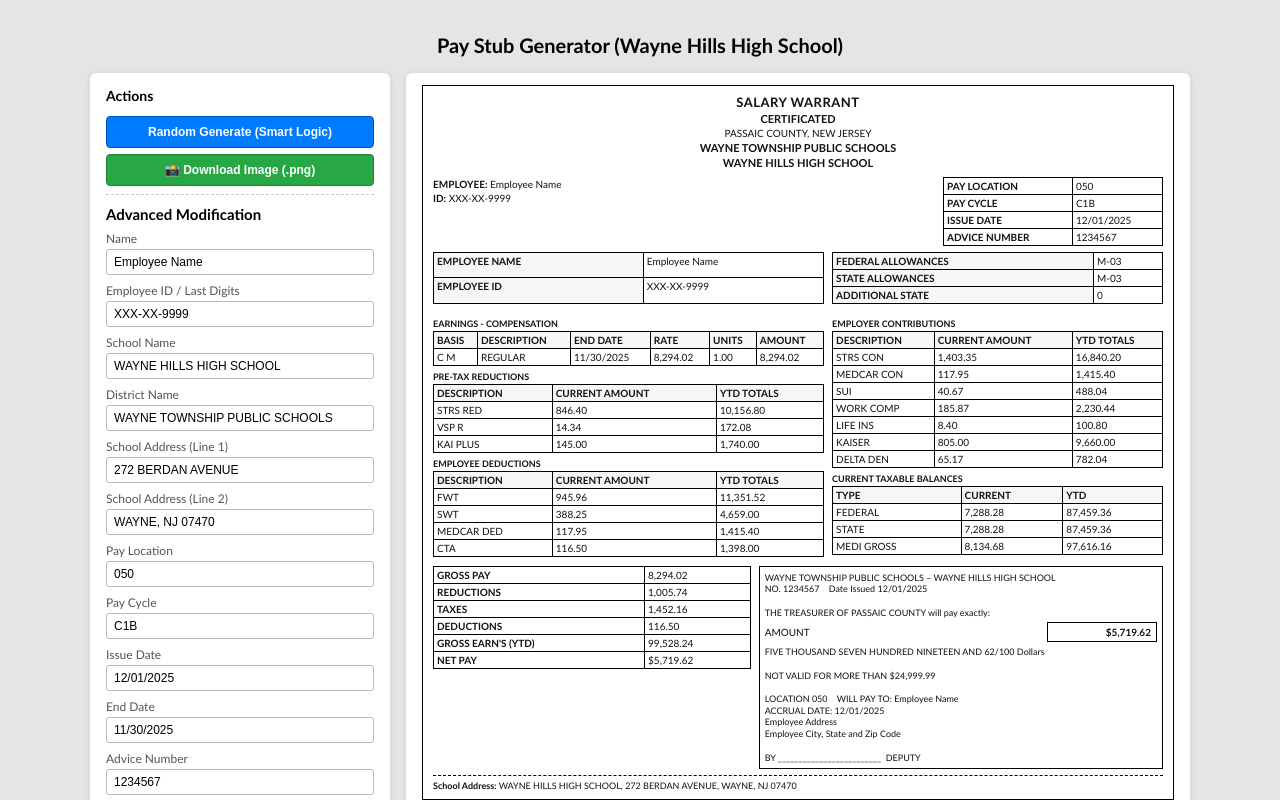
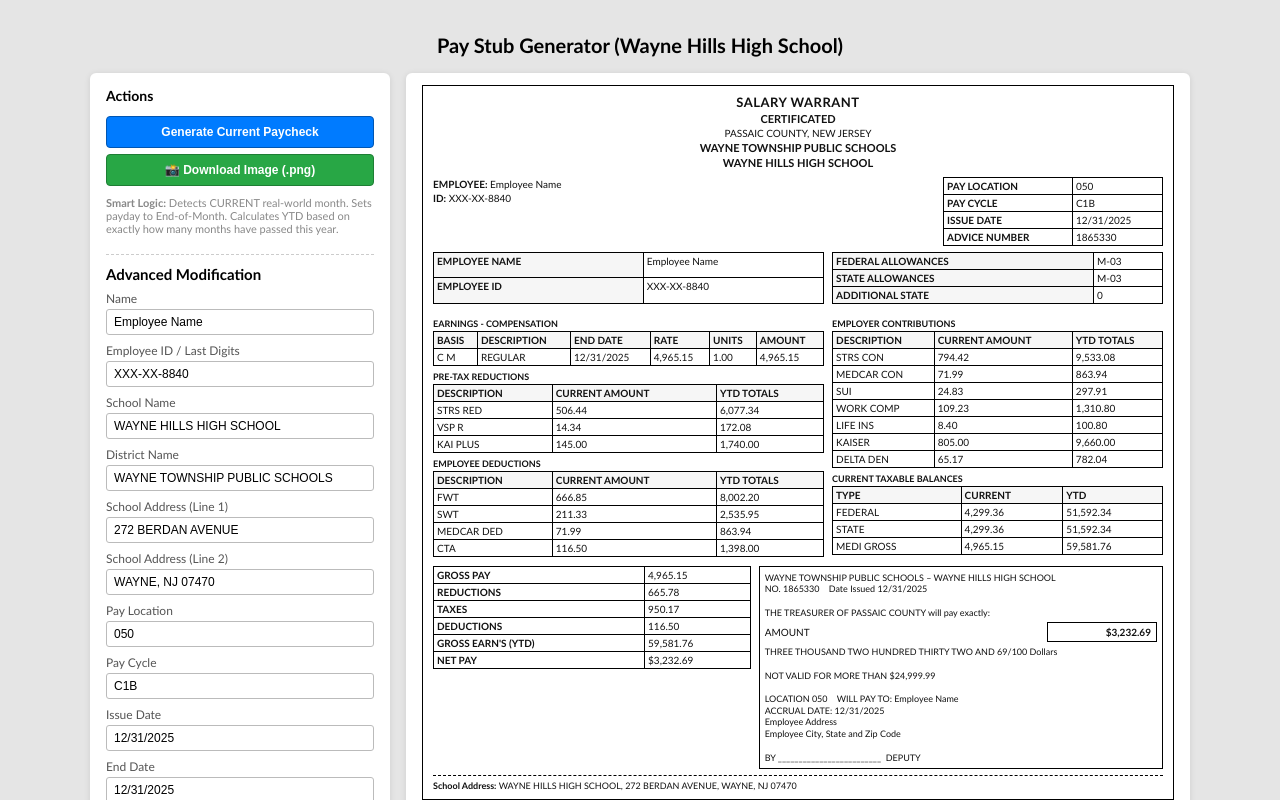
Before and after one commit to songmaucodai/us-teacher-paystub, a plain HTML site: page index.html in a window 1280 px wide. Both pictures are taken after a click on the button "📸 Download Image (.png)". Shown: the top 800 px of the page. Drawn offline with nearby package versions, Linux system fonts and the light colour scheme.

Commit message:
Update index.html

```diff
--- a/index.html
+++ b/index.html
@@ -26,13 +26,8 @@
     .hint { font-size: 11px; color: #888; margin-top: 4px; }
 
     .quick-panel { border-bottom: 1px dashed #ccc; padding-bottom: 8px; margin-bottom: 6px; display: flex; flex-direction: column; gap: 6px; }
-    /* Style cho các nút bấm */
-    .btn {
-      padding: 8px 10px; font-size: 12px; border-radius: 4px; border: 1px solid transparent;
-      cursor: pointer; width: 100%; font-weight: bold; transition: opacity 0.2s;
-    }
+    .btn { padding: 8px 10px; font-size: 12px; border-radius: 4px; border: 1px solid transparent; cursor: pointer; width: 100%; font-weight: bold; transition: opacity 0.2s; }
     .btn:hover { opacity: 0.9; }
-
     #btn-random { background: #007bff; color: white; border-color: #0056b3; }
     #btn-download { background: #28a745; color: white; border-color: #1e7e34; }
 
@@ -73,8 +68,11 @@
     <div class="panel editor">
       <div class="quick-panel">
         <h3>Actions</h3>
-        <button id="btn-random" class="btn">Random Generate (Smart Logic)</button>
+        <button id="btn-random" class="btn">Generate Current Paycheck</button>
         <button id="btn-download" class="btn">📸 Download Image (.png)</button>
+        <p class="hint">
+          <strong>Smart Logic:</strong> Detects CURRENT real-world month. Sets payday to End-of-Month. Calculates YTD based on exactly how many months have passed this year.
+        </p>
       </div>
 
       <h2>Advanced Modification</h2>
@@ -121,12 +119,12 @@
 
       <div class="field-group">
         <label for="input-issueDate">Issue Date</label>
-        <input id="input-issueDate" type="text" value="12/01/2025" data-bind="issueDate" />
+        <input id="input-issueDate" type="text" value="12/31/2025" data-bind="issueDate" />
       </div>
 
       <div class="field-group">
         <label for="input-endDate">End Date</label>
-        <input id="input-endDate" type="text" value="11/30/2025" data-bind="endDate" />
+        <input id="input-endDate" type="text" value="12/31/2025" data-bind="endDate" />
       </div>
 
       <div class="field-group">
@@ -158,7 +156,7 @@
 
       <div class="field-group">
         <label for="input-accrualDate">Accrual Date</label>
-        <input id="input-accrualDate" type="text" value="12/01/2025" data-bind="accrualDate" />
+        <input id="input-accrualDate" type="text" value="12/31/2025" data-bind="accrualDate" />
       </div>
     </div>
 
@@ -182,7 +180,7 @@
               <table>
                 <tr><th>PAY LOCATION</th><td><span data-field="payLocation">050</span></td></tr>
                 <tr><th>PAY CYCLE</th><td><span data-field="payCycle">C1B</span></td></tr>
-                <tr><th>ISSUE DATE</th><td><span data-field="issueDate">12/01/2025</span></td></tr>
+                <tr><th>ISSUE DATE</th><td><span data-field="issueDate">12/31/2025</span></td></tr>
                 <tr><th>ADVICE NUMBER</th><td><span data-field="adviceNumber">1234567</span></td></tr>
               </table>
             </div>
@@ -207,7 +205,7 @@
                 <tr><th>BASIS</th><th>DESCRIPTION</th><th>END DATE</th><th>RATE</th><th>UNITS</th><th>AMOUNT</th></tr>
                 <tr>
                   <td>C M</td><td>REGULAR</td>
-                  <td><span data-field="endDate">11/30/2025</span></td>
+                  <td><span data-field="endDate">12/31/2025</span></td>
                   <td id="cell-gross-rate">8,294.02</td>
                   <td>1.00</td>
                   <td id="cell-gross-amt">8,294.02</td>
@@ -273,7 +271,7 @@
                   <span data-field="districtName">WAYNE TOWNSHIP PUBLIC SCHOOLS</span> –
                   <span data-field="schoolName">WAYNE HILLS HIGH SCHOOL</span><br/>
                   NO. <span data-field="adviceNumber">1234567</span>&nbsp;&nbsp;&nbsp;
-                  Date Issued <span data-field="issueDate">12/01/2025</span>
+                  Date Issued <span data-field="issueDate">12/31/2025</span>
                 </div>
                 <br />
                 <div>THE TREASURER OF PASSAIC COUNTY will pay exactly:</div>
@@ -291,7 +289,7 @@
                   LOCATION <span data-field="payLocation">050</span>&nbsp;&nbsp;&nbsp;&nbsp;WILL PAY TO:
                   <span data-field="employeeName">Employee Name</span>
                 </div>
-                <div>ACCRUAL DATE: <span data-field="accrualDate">12/01/2025</span></div>
+                <div>ACCRUAL DATE: <span data-field="accrualDate">12/31/2025</span></div>
                 <div><span data-field="employeeAddress">Employee Address</span></div>
                 <div><span data-field="employeeCityState">Employee City, State and Zip Code</span></div>
                 <br />
@@ -392,13 +390,22 @@
       if (el) el.textContent = formatMoney(value);
     }
 
-    // --- 3. Logic Tính Lương Thông Minh (Smart Random) ---
+    // --- 3. Logic: BÁM SÁT THỜI GIAN THỰC (Real-Time Logic) ---
     function runSmartRandom() {
         const adviceNumber = (randomInt(1000000, 9999999)).toString();
         const last4 = randomInt(0, 9999).toString().padStart(4, "0");
-        const now = new Date();
-        const issueDate = new Date(now.getTime() - (randomInt(1, 30) * 86400000));
-        const endDate = new Date(issueDate.getTime() - (randomInt(0, 5) * 86400000));
+
+        // --- LOGIC THỜI GIAN THỰC ---
+        const now = new Date(); // Lấy ngày giờ hiện tại trên máy
+        const currentYear = now.getFullYear();
+        const currentMonth = now.getMonth(); // Tháng chạy từ 0 - 11
+
+        // US Teacher Pay: Thường là ngày cuối cùng của tháng (Last working day)
+        // Tạo ngày cuối cùng của tháng HIỆN TẠI
+        const lastDayOfCurrentMonth = new Date(currentYear, currentMonth + 1, 0);
+
+        const issueDate = lastDayOfCurrentMonth;
+        const endDate = lastDayOfCurrentMonth; // Payroll kết thúc cùng ngày
 
         triggerInputById("input-adviceNumber", adviceNumber);
         triggerInputById("input-employeeId", "XXX-XX-" + last4);
@@ -406,6 +413,7 @@
         triggerInputById("input-endDate", formatDateMMDDYYYY(endDate));
         triggerInputById("input-accrualDate", formatDateMMDDYYYY(issueDate));
 
+        // FINANCIAL LOGIC
         const grossPay = 4500 + Math.random() * 4500;
         const rates = {
             strs: 0.102, vsp: 14.34, kai: 145.00,
@@ -421,12 +429,19 @@
         const totalDeductions = fwt + swt + med + rates.cta;
         const netPay = grossPay - totalReductions - totalDeductions;
         const taxable = grossPay - totalReductions;
-        const m = 12;
+
+        // --- LOGIC YTD CHUẨN THỜI GIAN THỰC ---
+        // Lấy tháng hiện tại + 1 để làm hệ số nhân
+        // Ví dụ: Tháng 3 (March) -> currentMonth=2 -> m=3.
+        const m = currentMonth + 1;
 
         updateCell("cell-gross-rate", grossPay); updateCell("cell-gross-amt", grossPay);
+
+        // Nhân YTD với m (tháng thực tế)
         updateCell("cell-strs-curr", strs); updateCell("cell-strs-ytd", strs * m);
         updateCell("cell-vsp-curr", rates.vsp); updateCell("cell-vsp-ytd", rates.vsp * m);
         updateCell("cell-kai-curr", rates.kai); updateCell("cell-kai-ytd", rates.kai * m);
+
         updateCell("cell-fwt-curr", fwt); updateCell("cell-fwt-ytd", fwt * m);
         updateCell("cell-swt-curr", swt); updateCell("cell-swt-ytd", swt * m);
         updateCell("cell-med-curr", med); updateCell("cell-med-ytd", med * m);
@@ -437,9 +452,9 @@
         updateCell("cell-er-med", med); updateCell("cell-er-med-ytd", med * m);
         updateCell("cell-er-sui", erSui); updateCell("cell-er-sui-ytd", erSui * m);
         updateCell("cell-er-wc", erWc); updateCell("cell-er-wc-ytd", erWc * m);
-        updateCell("cell-er-life", 8.40); updateCell("cell-er-life-ytd", 100.80);
-        updateCell("cell-er-kai", 805.00); updateCell("cell-er-kai-ytd", 9660.00);
-        updateCell("cell-er-den", 65.17); updateCell("cell-er-den-ytd", 782.04);
+        updateCell("cell-er-life", 8.40); updateCell("cell-er-life-ytd", 8.40 * m);
+        updateCell("cell-er-kai", 805.00); updateCell("cell-er-kai-ytd", 805.00 * m);
+        updateCell("cell-er-den", 65.17); updateCell("cell-er-den-ytd", 65.17 * m);
 
         updateCell("cell-tax-fed", taxable); updateCell("cell-tax-fed-ytd", taxable * m);
         updateCell("cell-tax-state", taxable); updateCell("cell-tax-state-ytd", taxable * m);
@@ -461,14 +476,12 @@
         const nameVal = document.getElementById('input-employeeName').value || 'employee';
         const dateVal = document.getElementById('input-issueDate').value || 'date';
 
-        // Xử lý tên file
         const cleanName = nameVal.toLowerCase().normalize("NFD").replace(/[\u0300-\u036f]/g, "").replace(/\s+/g, '-');
         const cleanDate = dateVal.replace(/\//g, '-');
         const filename = `${cleanName}-${cleanDate}.png`;
 
-        // Dùng html2canvas chụp với scale cao
         html2canvas(captureElement, {
-            scale: 4, // Tăng lên 4 để ảnh sắc nét (High Resolution)
+            scale: 4,
             useCORS: true,
             backgroundColor: "#ffffff"
         }).then(canvas => {
@@ -486,6 +499,9 @@
 
       const btnDown = document.getElementById("btn-download");
       if(btnDown) btnDown.addEventListener("click", downloadImage);
+
+      // Auto-run once to set today's date logic immediately on load
+      runSmartRandom();
     });
   </script>
 </body>
```
